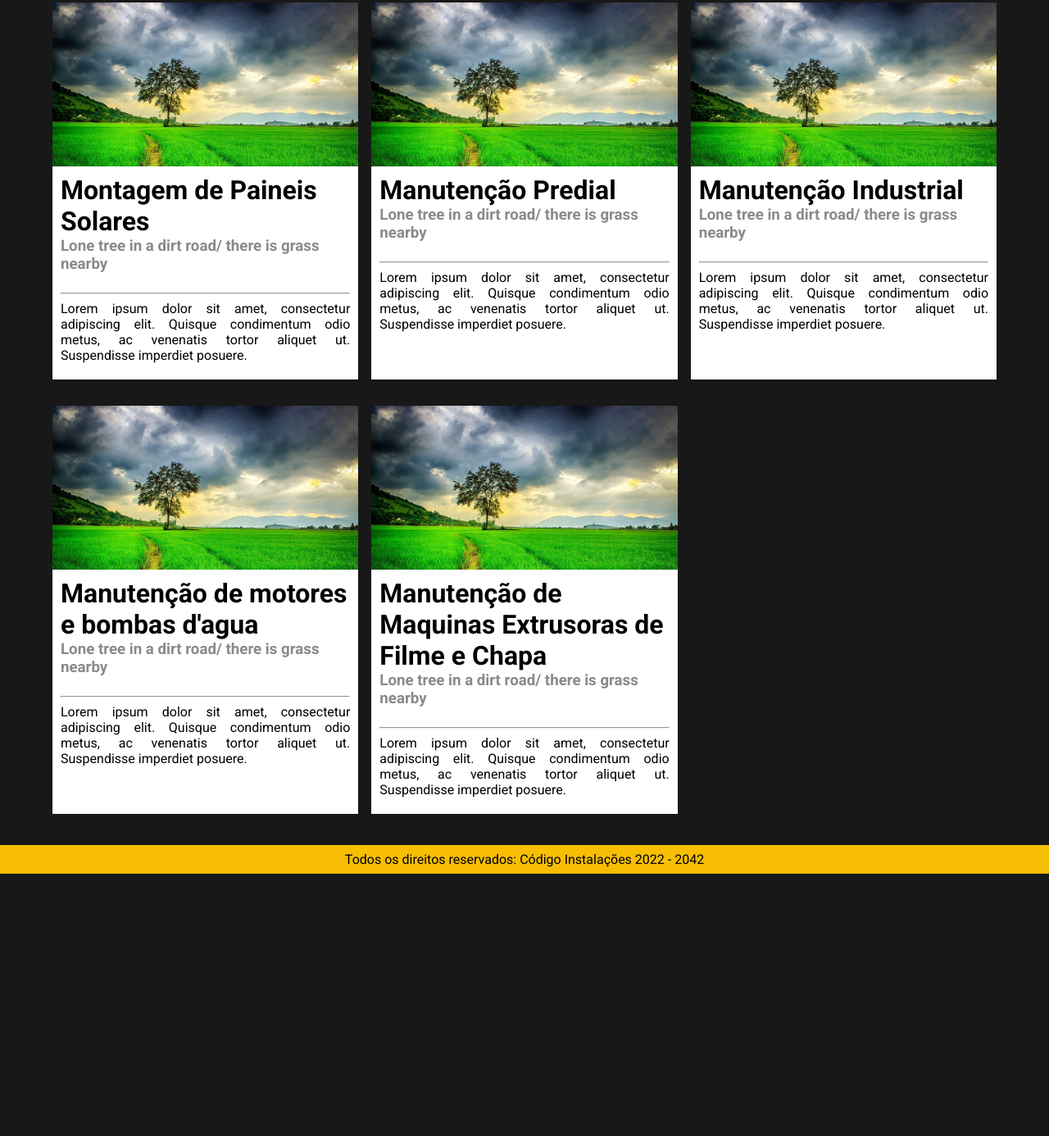
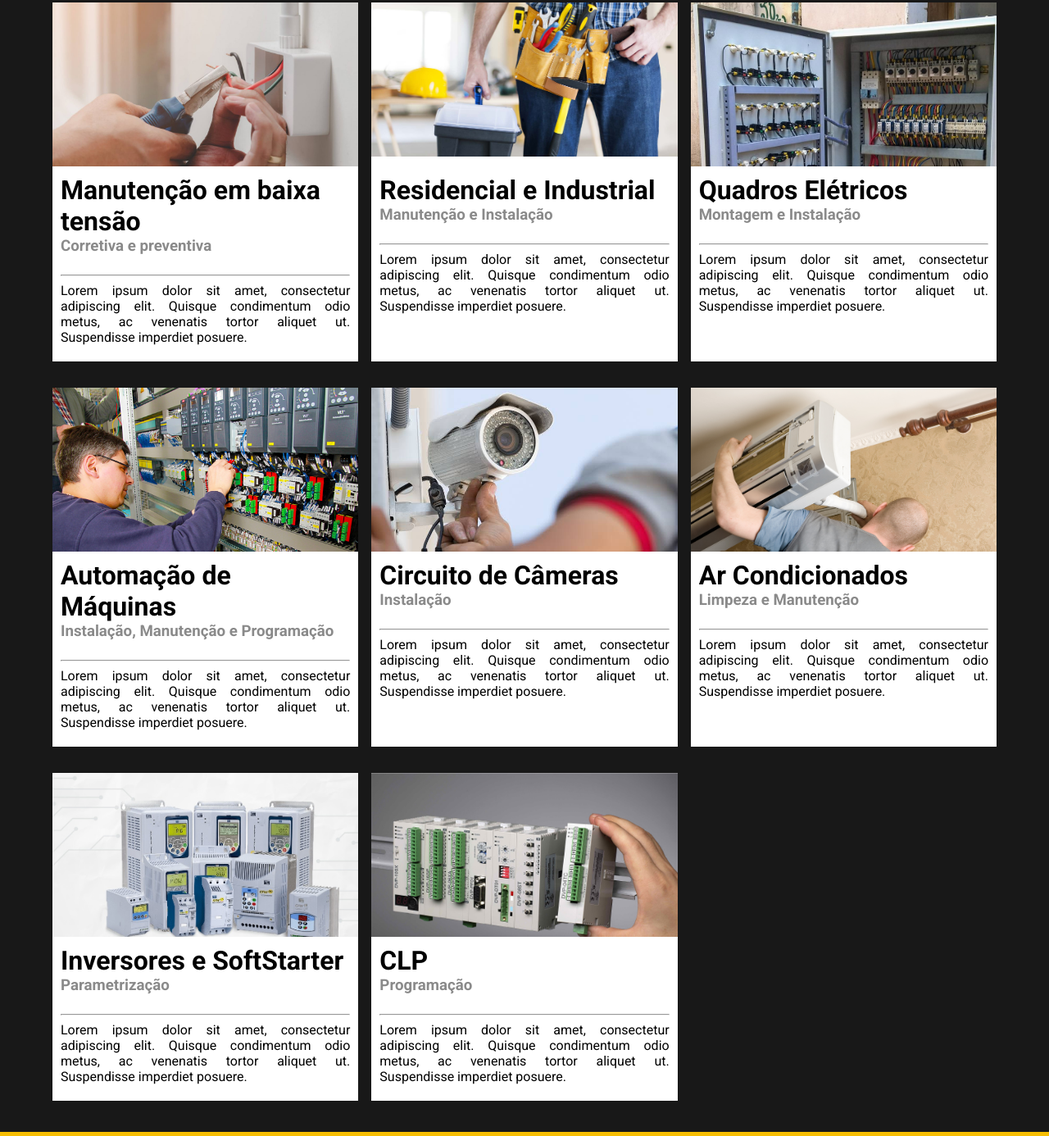
Before and after one commit to MechAAV/Codigo_Instalacoes, a plain HTML site: page services.html in a window 1280 px wide. Shown: the part 168-1554 px from the top of the page at 82% size. Before the commit the page ends 1234 px from the top, so only its background shows below. Drawn offline with Linux system fonts and the light colour scheme.

Commit message:
Add files via upload

```diff
--- a/Styles/general.css
+++ b/Styles/general.css
@@ -118,7 +118,7 @@ main h1 {
 
 /* ---- Contatos */
 #contact_container {
-    margin: 0 auto;
+    margin-left: 0;
     padding: 1rem 0;
 }
 
@@ -156,7 +156,6 @@ footer {
 @media screen and (min-width: 430px) {
     header h1 {
         font-size: 2rem;
-        color:  var(--text-white);
     }
 
     #page_logo {
--- a/services.html
+++ b/services.html
@@ -41,46 +41,73 @@
     <div class="card_container">
         <div class="card">
             <div class="card_img_container">
-                <img src="Assets/Media/R.jpg" alt="">
+                <img src="Assets/Media/Instalação Residencial.jpg" alt="">
             </div>
-            <h1>Montagem de Paineis Solares</h1>
-            <h3>Lone tree in a dirt road/ there is grass nearby</h3>
+            <h1>Manutenção em baixa tensão</h1>
+            <h3>Corretiva e preventiva</h3>
             <hr>
             <p>Lorem ipsum dolor sit amet, consectetur adipiscing elit. Quisque condimentum odio metus, ac venenatis tortor aliquet ut. Suspendisse imperdiet posuere.</p>
         </div>
         <div class="card">
             <div class="card_img_container">
-                <img src="Assets/Media/R.jpg" alt="">
+                <img src="Assets/Media/Manutenção Predial.jpg" alt="">
             </div>
-            <h1>Manutenção Predial</h1>
-            <h3>Lone tree in a dirt road/ there is grass nearby</h3>
+            <h1>Residencial e Industrial</h1>
+            <h3>Manutenção e Instalação</h3>
             <hr>
             <p>Lorem ipsum dolor sit amet, consectetur adipiscing elit. Quisque condimentum odio metus, ac venenatis tortor aliquet ut. Suspendisse imperdiet posuere.</p>
         </div>
         <div class="card">
             <div class="card_img_container">
-                <img src="Assets/Media/R.jpg" alt="">
+                <img src="Assets/Media/Quado Elétrico.jpg" alt="">
             </div>
-            <h1>Manutenção Industrial</h1>
-            <h3>Lone tree in a dirt road/ there is grass nearby</h3>
+            <h1>Quadros Elétricos</h1>
+            <h3>Montagem e Instalação</h3>
             <hr>
             <p>Lorem ipsum dolor sit amet, consectetur adipiscing elit. Quisque condimentum odio metus, ac venenatis tortor aliquet ut. Suspendisse imperdiet posuere.</p>
         </div>
         <div class="card">
             <div class="card_img_container">
-                <img src="Assets/Media/R.jpg" alt="">
+                <img src="Assets/Media/Automação.jpg" alt="">
             </div>
-            <h1>Manutenção de motores e bombas d'agua</h1>
-            <h3>Lone tree in a dirt road/ there is grass nearby</h3>
+            <h1>Automação de Máquinas</h1>
+            <h3>Instalação, Manutenção e Programação</h3>
             <hr>
             <p>Lorem ipsum dolor sit amet, consectetur adipiscing elit. Quisque condimentum odio metus, ac venenatis tortor aliquet ut. Suspendisse imperdiet posuere.</p>
         </div>
         <div class="card">
             <div class="card_img_container">
-                <img src="Assets/Media/R.jpg" alt="">
+                <img src="Assets/Media/Câmera.jpg" alt="">
             </div>
-            <h1>Manutenção de Maquinas Extrusoras de Filme e Chapa</h1>
-            <h3>Lone tree in a dirt road/ there is grass nearby</h3>
+            <h1>Circuito de Câmeras</h1>
+            <h3>Instalação</h3>
+            <hr>
+            <p>Lorem ipsum dolor sit amet, consectetur adipiscing elit. Quisque condimentum odio metus, ac venenatis tortor aliquet ut. Suspendisse imperdiet posuere.</p>
+        </div>
+        <div class="card">
+            <div class="card_img_container">
+                <img src="Assets/Media/Ar Condicionado.jpg" alt="">
+            </div>
+            <h1>Ar Condicionados</h1>
+            <h3>Limpeza e Manutenção</h3>
+            <hr>
+            <p>Lorem ipsum dolor sit amet, consectetur adipiscing elit. Quisque condimentum odio metus, ac venenatis tortor aliquet ut. Suspendisse imperdiet posuere.</p>
+        </div>
+        <div class="card">
+            <div class="card_img_container">
+                <img src="Assets/Media/Inversor e SoftStart.jpg" alt="">
+            </div>
+            <h1>Inversores e SoftStarter</h1>
+            <h3>Parametrização</h3>
+            <hr>
+            <p>Lorem ipsum dolor sit amet, consectetur adipiscing elit. Quisque condimentum odio metus, ac venenatis tortor aliquet ut. Suspendisse imperdiet posuere.</p>
+        </div>
+        <div class="card">
+            <div class="card_img_container">
+                <img src="Assets/Media/CLP.png" alt="">
+            </div>
+            <h1>CLP</h1>
+            <h3>Programação</h3>
             <hr>
             <p>Lorem ipsum dolor sit amet, consectetur adipiscing elit. Quisque condimentum odio metus, ac venenatis tortor aliquet ut. Suspendisse imperdiet posuere.</p>
         </div>
```
Also changed, not shown: index.html (+41 -22 lines), Assets/Media/Ar Condicionado.jpg (added), Assets/Media/Automação.jpg (added), Assets/Media/CLP.png (added), Assets/Media/Câmera.jpg (added), Assets/Media/Instalação Residencial.jpg (added), Assets/Media/Inversor e SoftStart.jpg (added), Assets/Media/Manutenção Predial.jpg (added), Assets/Media/Quado Elétrico.jpg (added).
